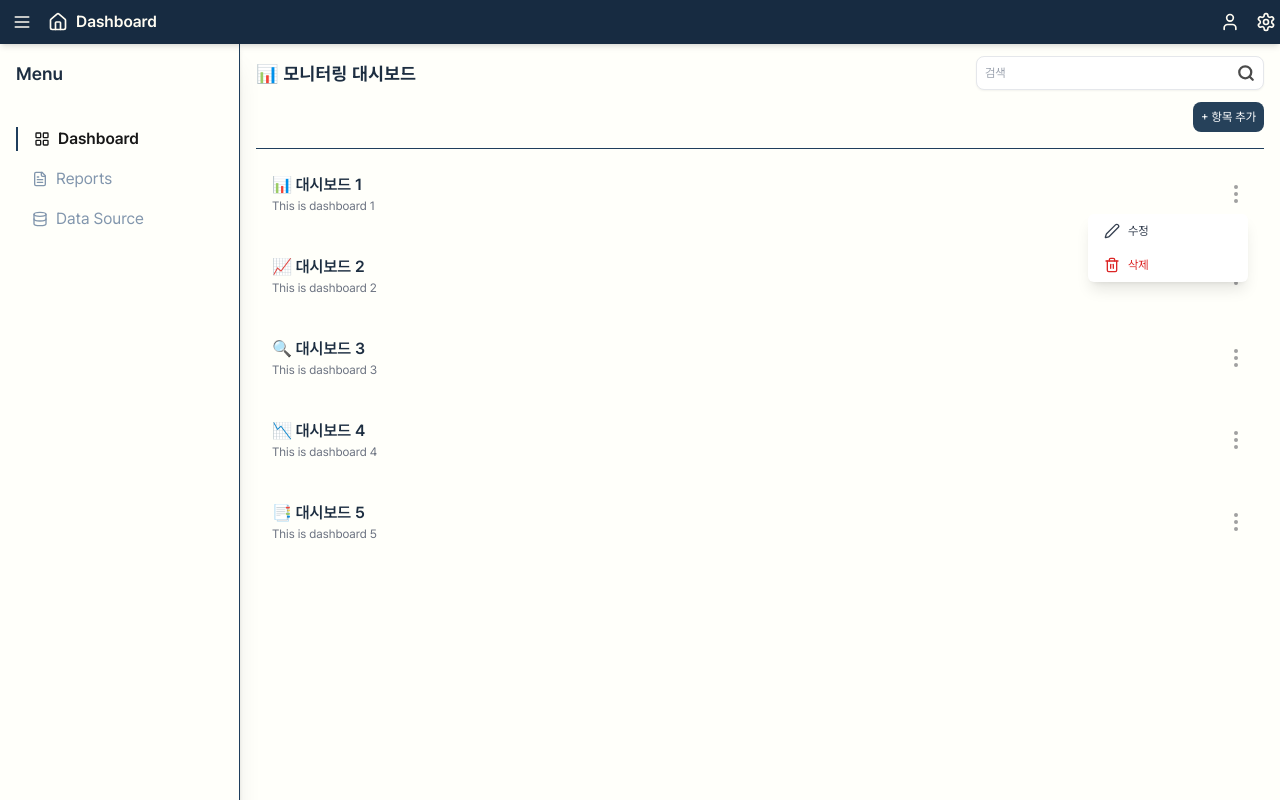
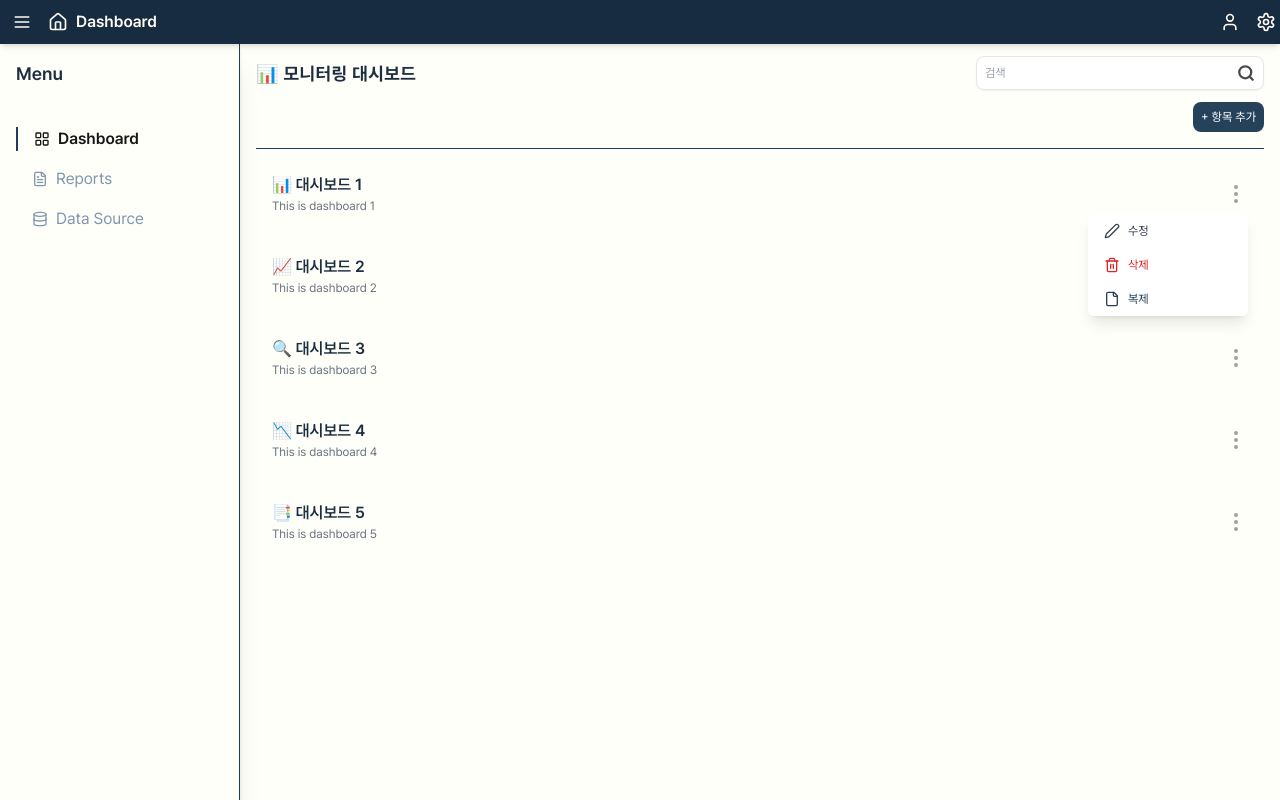
Before and after one commit to m0oMoo/monitoring_client, a Next.js app: page /dashboard2 in a window 1280 px wide. Both pictures are taken after a click on the icon 1236 px from the left and 194 px from the top of the page. Built offline with nearby package versions, Linux system fonts and the light colour scheme.

Commit message:
feat: Add clone button

```diff
--- a/src/app/components/menu/tabMenu.tsx
+++ b/src/app/components/menu/tabMenu.tsx
@@ -1,6 +1,8 @@
-import React from "react";
-import { Edit2, Trash2 } from "lucide-react";
+import React, { useState } from "react";
+import { Edit2, File, Trash2 } from "lucide-react";
 import { v4 as uuidv4 } from "uuid";
+import { usePathname } from "next/navigation";
+import { useDashboardStore } from "@/app/store/useDashboardStore";
 
 interface TabMenuProps {
   index: string;
@@ -8,6 +10,7 @@ interface TabMenuProps {
   setIsModalOpen: (open: boolean) => void;
   setMenuOpenIndex: (index: string | null) => void;
   handleTabDelete: (index: string) => void;
+  handleTabClone: (dashboardId: string) => void;
 }
 
 const TabMenu: React.FC<TabMenuProps> = ({
@@ -16,7 +19,12 @@ const TabMenu: React.FC<TabMenuProps> = ({
   setIsModalOpen,
   setMenuOpenIndex,
   handleTabDelete,
+  handleTabClone,
 }) => {
+  const pathname = usePathname();
+  const menuText = pathname.includes("/dashboard") ? "대시보드를" : "패널을";
+  const [isDropdownOpen, setIsDropdownOpen] = useState(false);
+
   return (
     <div className="absolute right-0 mt-2 w-40 bg-white shadow-lg rounded-md z-50">
       <button
@@ -42,6 +50,16 @@ const TabMenu: React.FC<TabMenuProps> = ({
       >
         <Trash2 className="w-4 h-4 mr-2" /> 삭제
       </button>
+      <button
+        className="flex items-center w-full px-4 py-2 text-sm text-navy-btn hover:bg-gray-100"
+        onClick={(e) => {
+          e.stopPropagation();
+          handleTabClone(index);
+          setMenuOpenIndex(null);
+        }}
+      >
+        <File className="w-4 h-4 mr-2" /> 복제
+      </button>
     </div>
   );
 };
```
